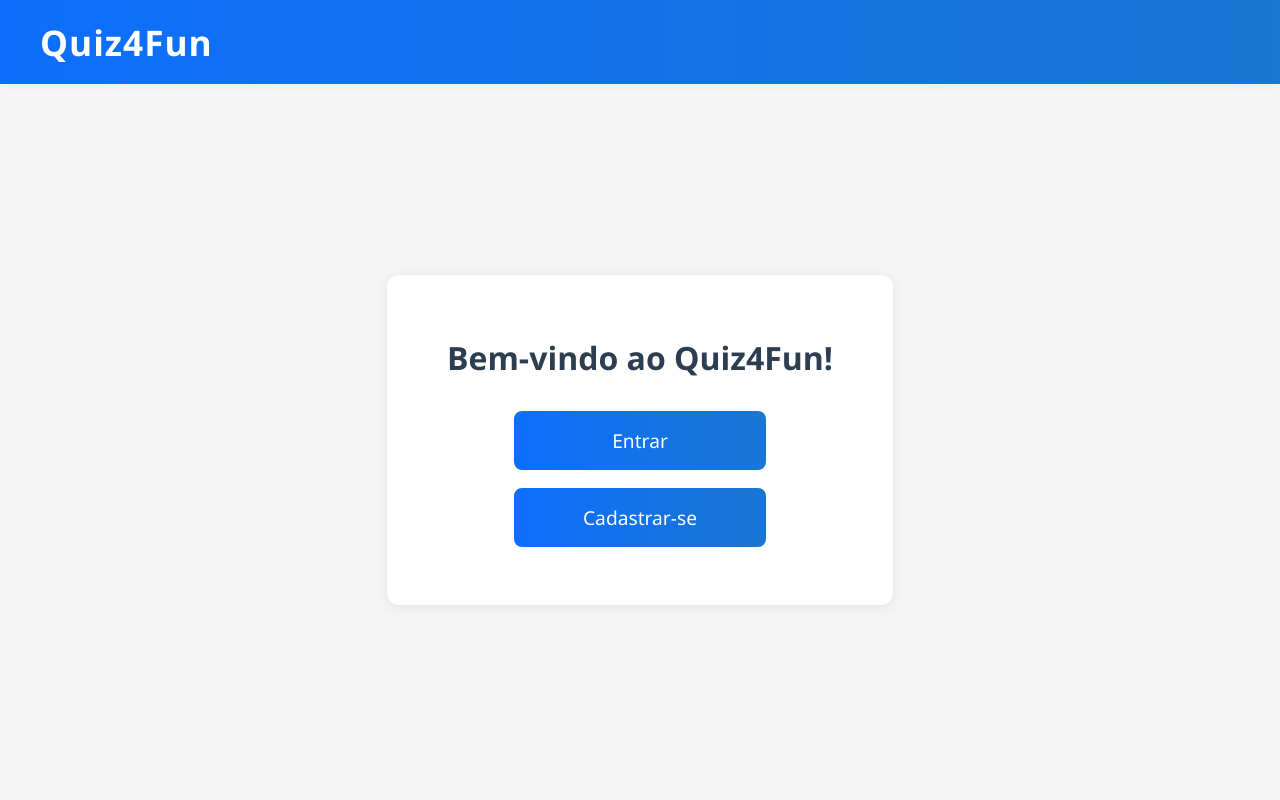
After one commit to ViniMRV/Quiz4Fun, a Django app: page / in a window 1280 px wide. The commit adds this page. Run offline with Django 5.2, Linux system fonts and the light colour scheme.

Commit message:
Pagina inicial e front

```diff
--- a/Backend/Quiz4FunProject/Quiz4FunProject/urls.py
+++ b/Backend/Quiz4FunProject/Quiz4FunProject/urls.py
@@ -16,15 +16,18 @@ Including another URLconf
 """
 
 
+
 from django.contrib import admin
 from django.urls import path, include
 from django.conf import settings
 from django.conf.urls.static import static
 from django.contrib.auth import views as auth_views
+from django.views.generic import TemplateView
 
 app_name = "users"
 
 urlpatterns = [
+    path("", TemplateView.as_view(template_name="index.html"), name="home"),
     path("admin/", admin.site.urls),
     path("users/", include("Users.urls")),
     path('quizzes/', include(('Quizzes.urls', 'quizzes'), namespace='quizzes')),
--- a/Frontend/static/css/base.css
+++ b/Frontend/static/css/base.css
@@ -1,15 +1,21 @@
 /* Base global styles */
+html, body {
+    height: 100%;
+    margin: 0;
+    padding: 0;
+}
 body {
     font-family: 'Segoe UI', Tahoma, Geneva, Verdana, sans-serif;
     background: #f4f6f9;
-    margin: 0;
-    padding: 0;
     color: #333;
+    min-height: 100vh;
+    display: flex;
+    flex-direction: column;
 }
 
 /* Header */
 header {
-    background: linear-gradient(90deg, #0d6efd, #0a58ca);
+    background: #3498db;
     box-shadow: 0 2px 6px rgba(0, 0, 0, 0.2);
 }
 header h1 {
@@ -23,9 +29,21 @@ footer {
     font-size: 0.9rem;
     color: #666;
 }
+main.container {
+    flex: 1;
+}
 
 /* Utility */
 .card {
     border-radius: 12px;
     box-shadow: 0 4px 12px rgba(0,0,0,0.05);
 }
+
+.site-footer {
+    background: #f4f6f9;
+    text-align: center;
+    padding: 16px 0;
+    margin-top: auto;
+    width: 100%;
+    box-sizing: border-box;
+}
--- a/Frontend/templates/base.html
+++ b/Frontend/templates/base.html
@@ -18,7 +18,7 @@
 	<main class="container">
 		{% block content %}{% endblock %}
 	</main>
-	<footer class="bg-light text-center py-3 mt-4">
+	<footer class="site-footer">
 		<p>&copy; Quiz4Fun</p>
 	</footer>
 	<script src="https://cdn.jsdelivr.net/npm/bootstrap@5.3.2/dist/js/bootstrap.bundle.min.js"></script>
--- /dev/null
+++ b/Frontend/templates/index.html
@@ -0,0 +1,63 @@
+
+<!DOCTYPE html>
+<html lang="pt-br">
+<head>
+    <meta charset="UTF-8">
+    <title>Quiz4Fun - Página Inicial</title>
+    <link rel="stylesheet" href="/static/css/base.css">
+    <style>
+        body {
+            display: flex;
+            flex-direction: column;
+            align-items: center;
+            justify-content: center;
+            height: 100vh;
+            background: #f5f5f5;
+        }
+        .container {
+            background: #fff;
+            padding: 40px 60px;
+            border-radius: 12px;
+            box-shadow: 0 2px 12px rgba(0,0,0,0.08);
+            text-align: center;
+        }
+        h1 {
+            margin-bottom: 32px;
+            color: #2c3e50;
+        }
+        header h1 {
+            color: #fff !important;
+        }
+        .btn {
+            display: block;
+            width: 220px;
+            margin: 18px auto;
+            padding: 16px;
+            font-size: 1.2em;
+            border: none;
+            border-radius: 8px;
+            background: linear-gradient(90deg, #0d6efd 0%, #1976d2 100%);
+            color: #fff;
+            cursor: pointer;
+            transition: background 0.2s;
+            text-decoration: none;
+        }
+        .btn:hover {
+            background: #0d6efd
+        }
+    </style>
+</head>
+<body>
+    <header style="width: 100vw; background: linear-gradient(90deg, #0d6efd 0%, #1976d2 100%); color: #fff; padding: 18px 0; margin-bottom: 40px; box-shadow: 0 2px 8px rgba(0,0,0,0.04); position: absolute; left: 0; top: 0;">
+        <div style="max-width: 1200px; margin: 0 auto;">
+            <h1 style="margin: 0; font-size: 2.2rem; font-weight: 600; text-align: left; letter-spacing: 1px; color: #fff;">Quiz4Fun</h1>
+        </div>
+    </header>
+    <div style="height: 80px;"></div>
+    <div class="container">
+        <h1>Bem-vindo ao Quiz4Fun!</h1>
+        <a href="/users/login/" class="btn">Entrar</a>
+        <a href="/users/register/" class="btn">Cadastrar-se</a>
+    </div>
+</body>
+</html>
```
Also changed, not shown: Frontend/static/css/login.css (added, +25 -0 lines), Frontend/templates/users/login.html (+20 -7 lines).
